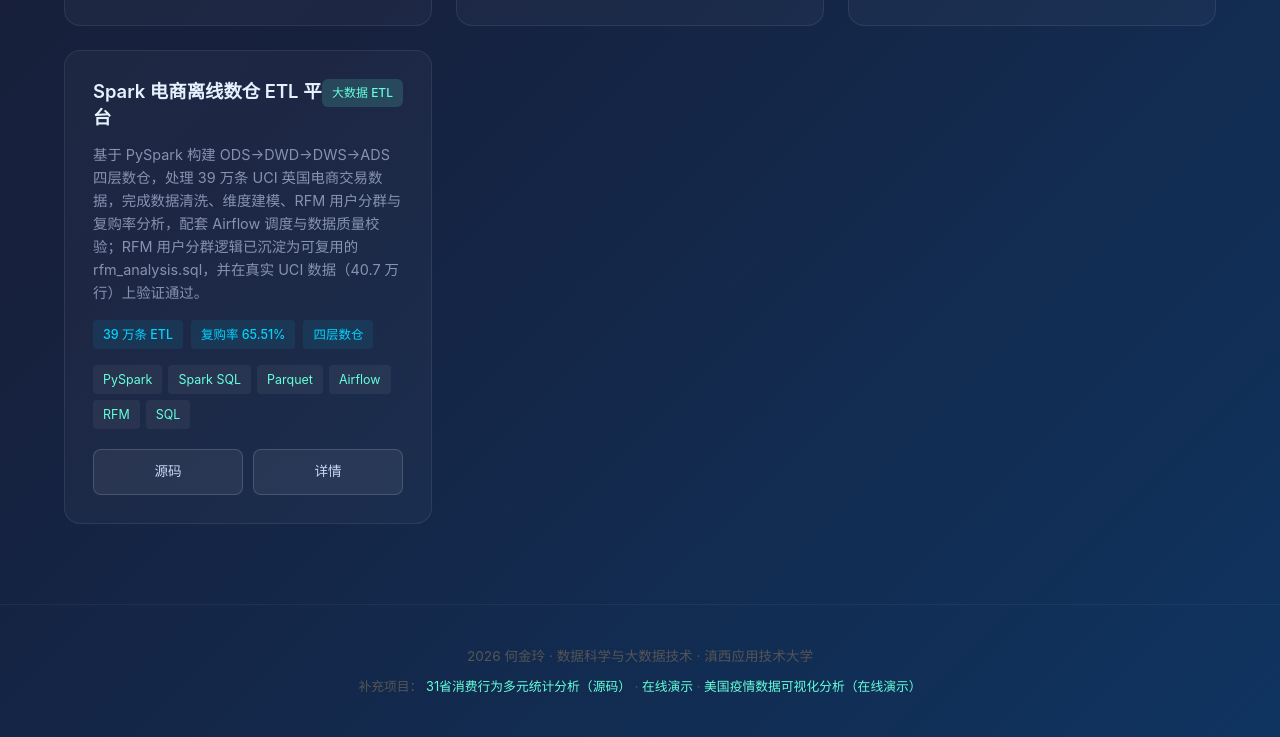
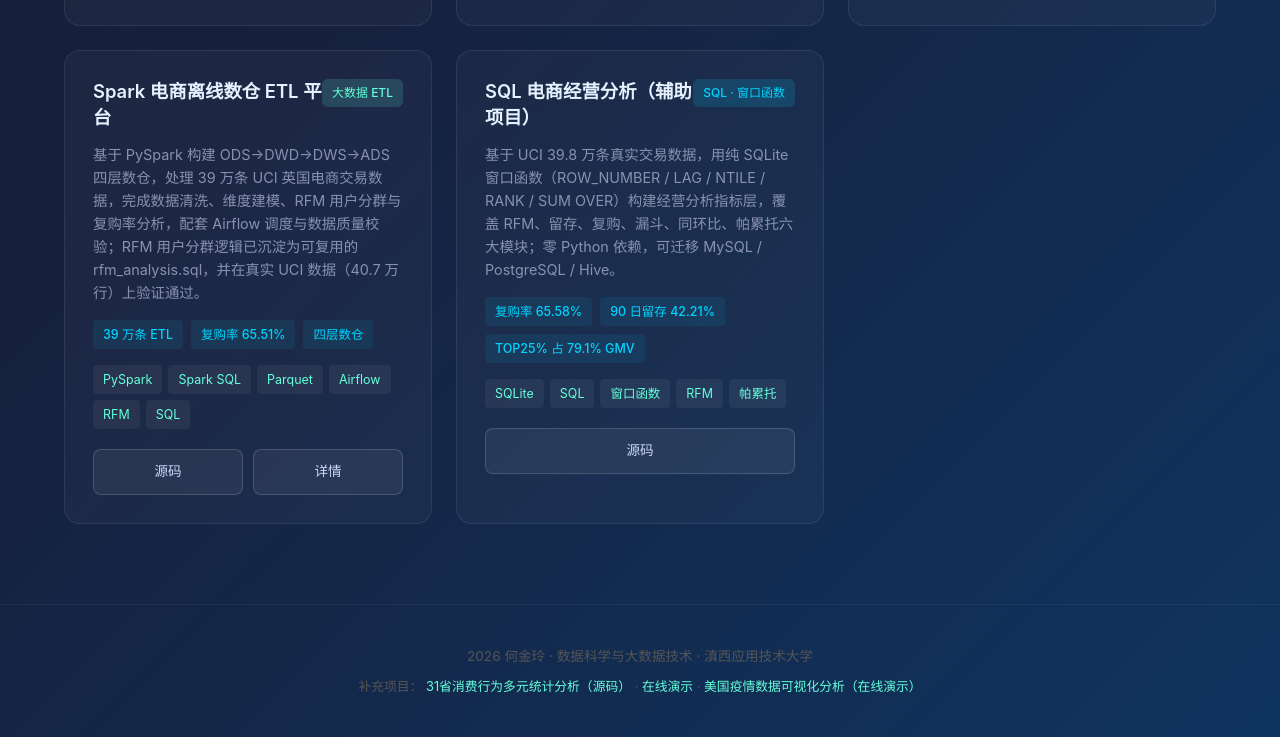
Before and after one commit to hjl-beautiful/hjl-beautiful.github.io, a plain HTML site: page index.html in a window 1280 px wide. Shown: the part 1239-1976 px from the top of the page. Drawn offline with Linux system fonts and the light colour scheme.

Commit message:
feat: 作品集新增 SQL 电商经营分析辅助项目卡片

```diff
--- a/index.html
+++ b/index.html
@@ -494,6 +494,29 @@
                     </div>
                 </div>
 
+                <div class="project-card">
+                    <div class="project-header">
+                        <h3 class="project-title">SQL 电商经营分析（辅助项目）</h3>
+                        <span class="project-badge badge-data">SQL · 窗口函数</span>
+                    </div>
+                    <p class="project-desc">基于 UCI 39.8 万条真实交易数据，用纯 SQLite 窗口函数（ROW_NUMBER / LAG / NTILE / RANK / SUM OVER）构建经营分析指标层，覆盖 RFM、留存、复购、漏斗、同环比、帕累托六大模块；零 Python 依赖，可迁移 MySQL / PostgreSQL / Hive。</p>
+                    <div class="project-metrics">
+                        <span class="metric-item">复购率 65.58%</span>
+                        <span class="metric-item">90 日留存 42.21%</span>
+                        <span class="metric-item">TOP25% 占 79.1% GMV</span>
+                    </div>
+                    <div class="tech-stack">
+                        <span class="tech-item">SQLite</span>
+                        <span class="tech-item">SQL</span>
+                        <span class="tech-item">窗口函数</span>
+                        <span class="tech-item">RFM</span>
+                        <span class="tech-item">帕累托</span>
+                    </div>
+                    <div class="project-links">
+                        <a href="https://github.com/hjl-beautiful/sql-ecommerce-analysis" class="btn-code">源码</a>
+                    </div>
+                </div>
+
             </div>
         </div>
     </section>
```
